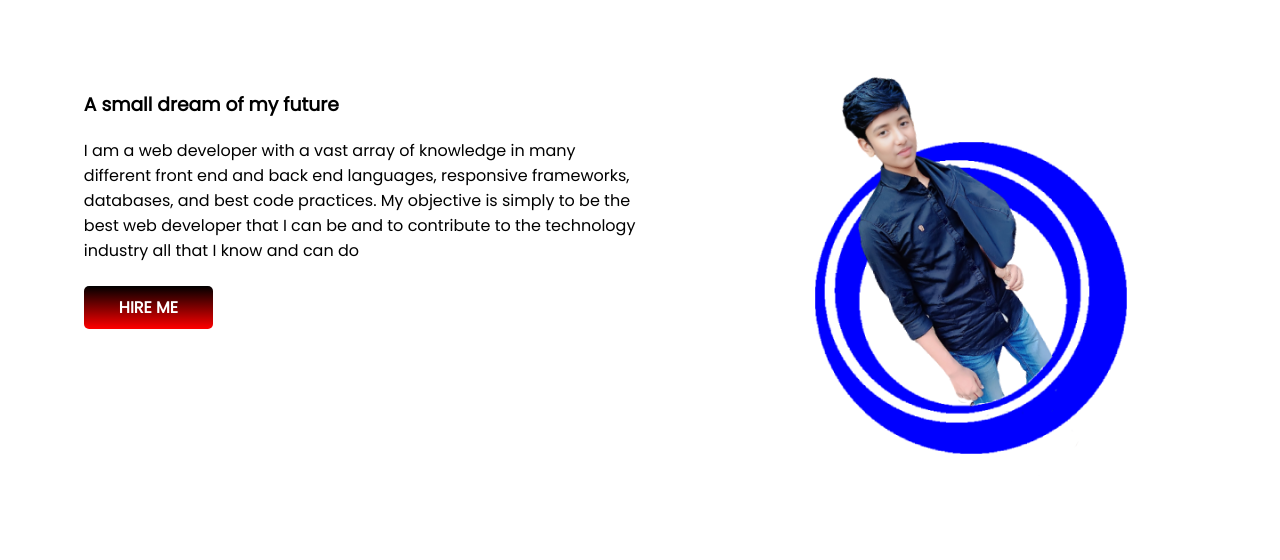
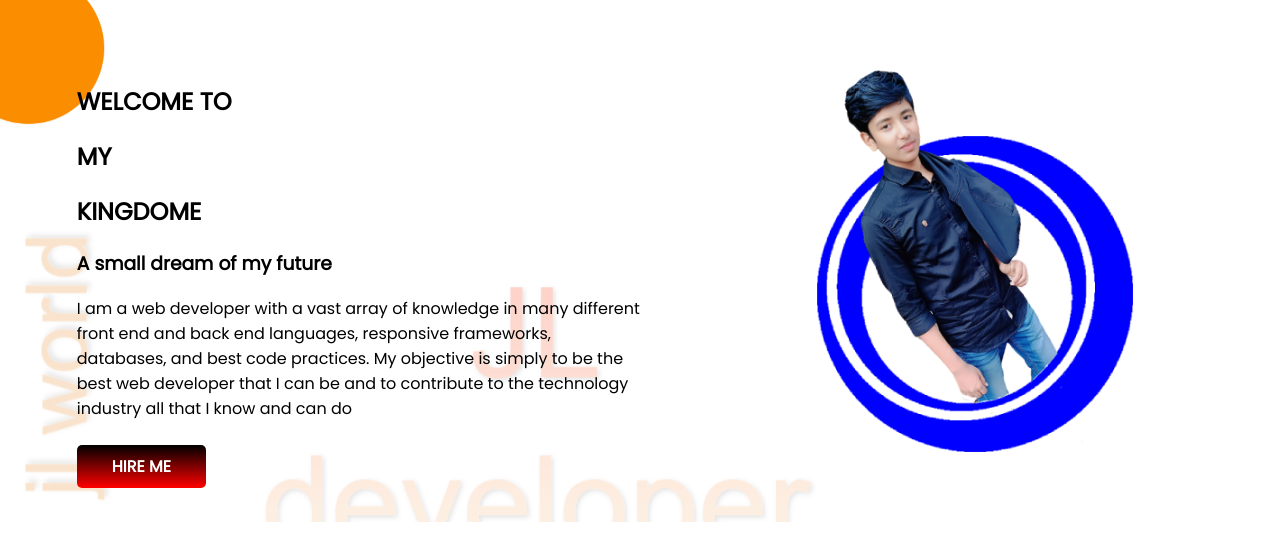
Before and after one commit to jahidul4738/my-first-repo, a plain HTML site: page index.html in a window 1280 px wide. Drawn offline with Linux system fonts and the light colour scheme.

Commit message:
added header

```diff
--- a/index.html
+++ b/index.html
@@ -16,8 +16,11 @@
 </head>
 
 <body>
-    <section>
+    <section class="top-benar">
         <div class="half-widt">
+            <h1>WELCOME TO</h1>
+            <H1>MY</H1>
+            <H1>KINGDOME</H1>
             <h3>A small dream of my future</h3>
             <p>I am a web developer with a vast array of knowledge in many different front end and back end languages,
                 responsive
--- a/style.css
+++ b/style.css
@@ -1,5 +1,6 @@
 body {
     font-family: 'Poppins', sans-serif;
+    margin: 0;
 }
 
 section {
@@ -32,3 +33,8 @@ section {
 .its-ok {
     padding-top: 3%;
 }
+
+.top-benar {
+    background-image: url(sssh.png);
+    background-repeat: no-repeat;
+}
```
Also changed, not shown: sssh.png (added).
